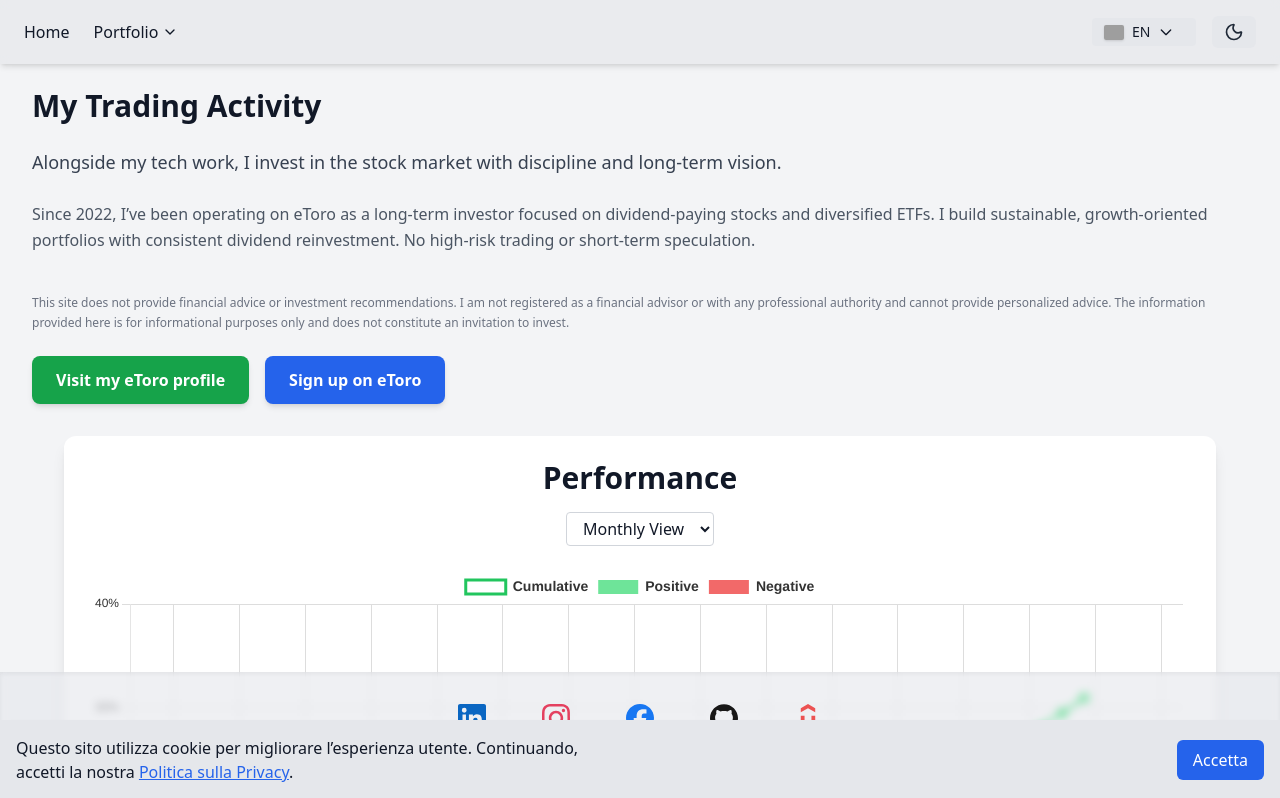
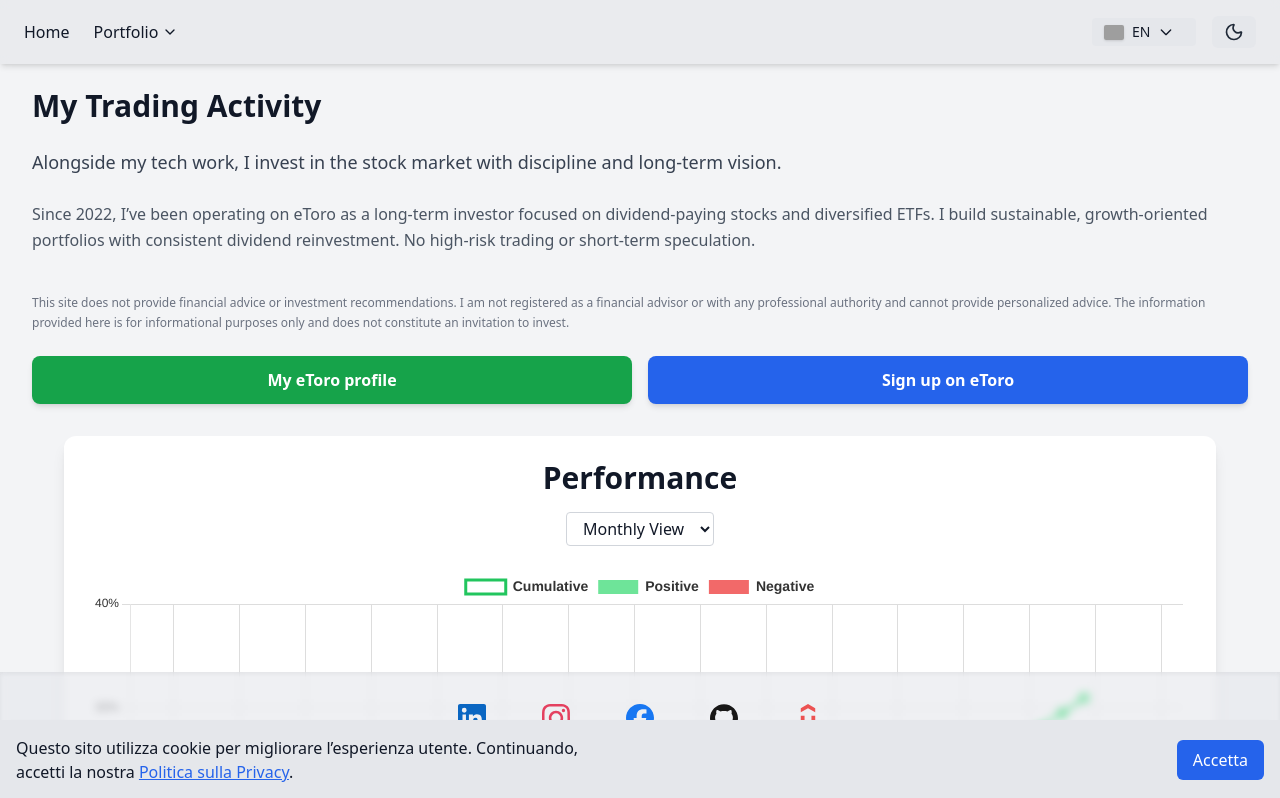
Before and after one commit to DanieleMasone/ingdanielemasone, a React (Create React App) app: page /#/trading in a window 1280 px wide. Shown: the top 798 px of the page. Built offline with nearby package versions, Linux system fonts and the light colour scheme; grey boxes are pictures that could not be loaded.

Commit message:
fix: New button

```diff
--- a/src/locales/en/translation.json
+++ b/src/locales/en/translation.json
@@ -124,7 +124,7 @@
   "trading_title": "My Trading Activity",
   "trading_intro": "Alongside my tech work, I invest in the stock market with discipline and long-term vision.",
   "trading_description": "Since 2022, I’ve been operating on eToro as a long-term investor focused on dividend-paying stocks and diversified ETFs. I build sustainable, growth-oriented portfolios with consistent dividend reinvestment. No high-risk trading or short-term speculation.",
-  "trading_cta": "Visit my eToro profile",
+  "trading_cta": "My eToro profile",
   "disclaimer_text": "This site does not provide financial advice or investment recommendations. I am not registered as a financial advisor or with any professional authority and cannot provide personalized advice. The information provided here is for informational purposes only and does not constitute an invitation to invest.",
   "trading_role": "Investor & Dividend Trader on eToro",
   "performance_title": "Performance",
--- a/src/locales/it/translation.json
+++ b/src/locales/it/translation.json
@@ -123,7 +123,7 @@
   "trading_title": "La mia attività di Trading",
   "trading_intro": "Parallelamente al mio lavoro tech, investo in borsa con metodo e disciplina.",
   "trading_description": "Dal 2020 opero su eToro come investitore di lungo termine, con focus su azioni a dividendo ed ETF diversificati. Costruisco portafogli sostenibili orientati alla crescita, reinvestendo costantemente i dividendi. Nessun trading ad alto rischio, nessuna speculazione a breve termine.",
-  "trading_cta": "Visita il mio profilo eToro",
+  "trading_cta": "Il mio profilo eToro",
   "disclaimer_text": "Questo sito non fornisce consulenza finanziaria né raccomandazioni di investimento. Non sono iscritto all'albo dei consulenti finanziari né a nessun registro professionale e non posso fornire consigli personalizzati. Le informazioni qui fornite sono a solo scopo informativo e non costituiscono sollecitazioni all'investimento.",
   "trading_role": "Investitore & Dividend Trader su eToro",
   "performance_title": "Performance",
--- a/src/pages/Trading.jsx
+++ b/src/pages/Trading.jsx
@@ -41,7 +41,7 @@ export default function Trading() {
                             href="https://www.etoro.com/people/danielemasone"
                             target="_blank"
                             rel="noopener noreferrer"
-                            className="inline-block bg-green-600 hover:bg-green-700 dark:bg-green-500 dark:hover:bg-green-600 text-white font-semibold rounded-lg px-6 py-3 text-center text-base transition-colors focus:outline-none focus:ring-2 focus:ring-green-400 dark:focus:ring-green-300 shadow-md"
+                            className="flex-1 min-w-[140px] flex items-center justify-center bg-green-600 hover:bg-green-700 dark:bg-green-500 dark:hover:bg-green-600 text-white font-semibold rounded-lg px-6 py-3 text-base transition-colors focus:outline-none focus:ring-2 focus:ring-green-400 dark:focus:ring-green-300 shadow-md"
                         >
                             {t("trading_cta")}
                         </a>
@@ -50,7 +50,7 @@ export default function Trading() {
                             href="https://etoro.tw/44k4LJg"
                             target="_blank"
                             rel="noopener noreferrer"
-                            className="inline-block bg-blue-600 hover:bg-blue-700 dark:bg-blue-500 dark:hover:bg-blue-600 text-white font-semibold rounded-lg px-6 py-3 text-center text-base transition-colors focus:outline-none focus:ring-2 focus:ring-blue-400 dark:focus:ring-blue-300 shadow-md"
+                            className="flex-1 min-w-[140px] flex items-center justify-center bg-blue-600 hover:bg-blue-700 dark:bg-blue-500 dark:hover:bg-blue-600 text-white font-semibold rounded-lg px-6 py-3 text-base transition-colors focus:outline-none focus:ring-2 focus:ring-blue-400 dark:focus:ring-blue-300 shadow-md"
                         >
                             {t("trading_signup")}
                         </a>
```
Also changed, not shown: 1 other file (tests, documents, lock files or other folders).
